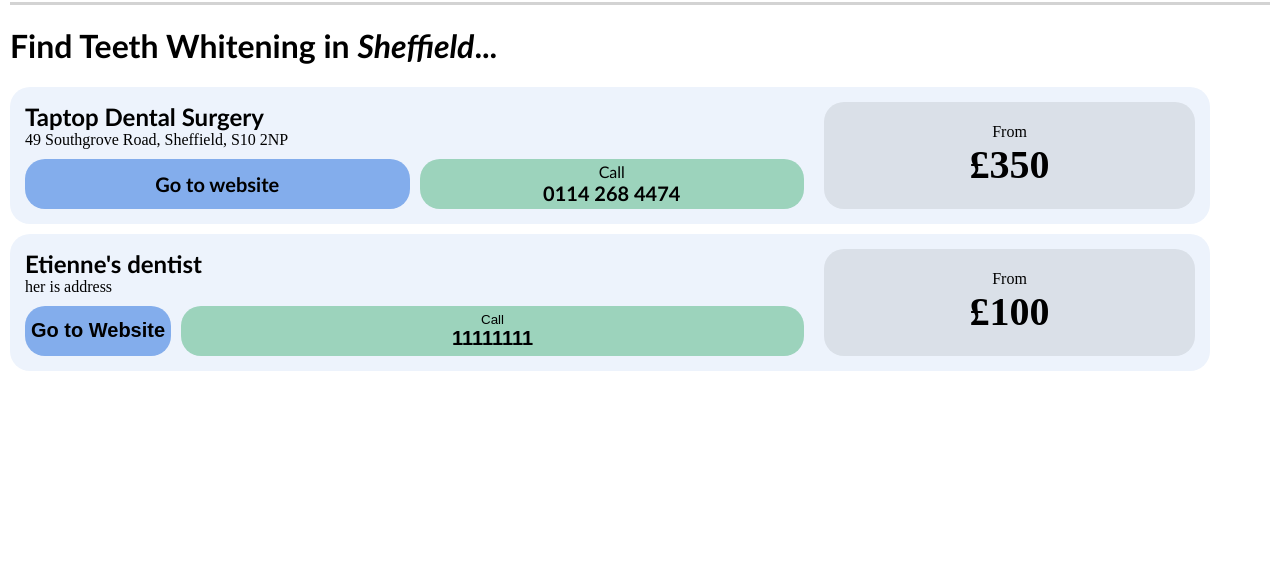
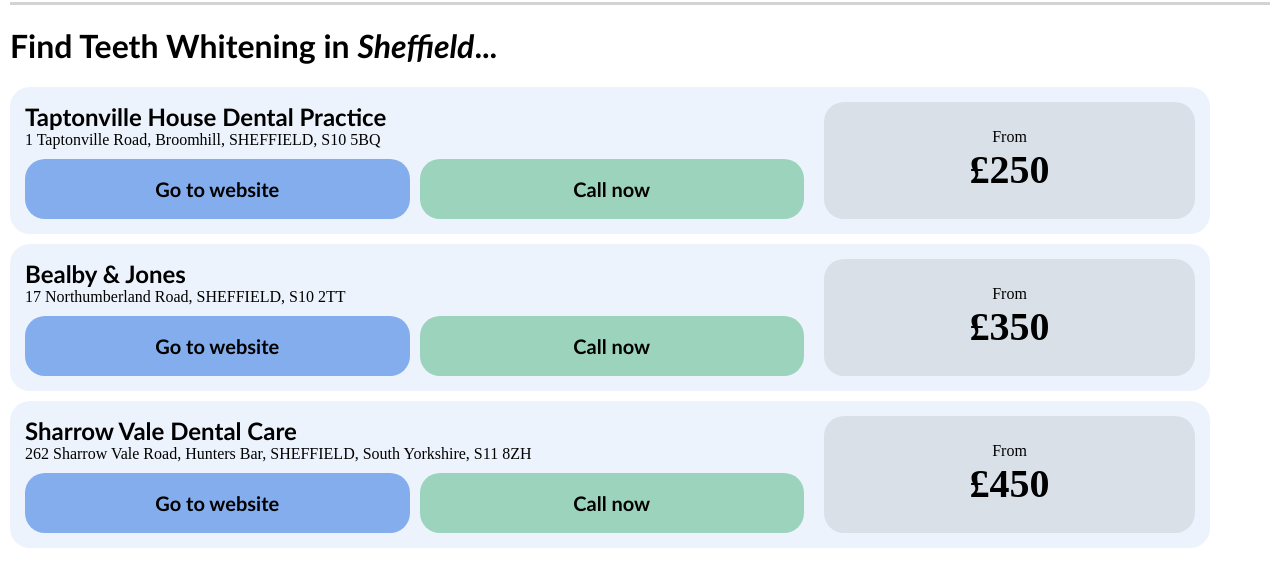
Before and after one commit to EtienneS-G/findasmile, a plain HTML site: page index.html in a window 1280 px wide. Shown: the part 112-698 px from the top of the page. Drawn offline with Linux system fonts and the light colour scheme.

Commit message:
Added looping through array of dentists

```diff
--- a/index.html
+++ b/index.html
@@ -16,7 +16,7 @@
         <h1>Find Teeth Whitening in <em>Sheffield</em>...</h1>
     </div>
     <div class="content">
-        <div class="dentistListing">
+        <!-- <div class="dentistListing">
             <div class="info">
                 <div>
                     <h2>Taptop Dental Surgery</h2>
@@ -25,7 +25,6 @@
                 <div class="buttons">
                     <a href="https://taptonville.dentalpartners.co.uk/" class="cta website"><h4>Go to website</h4></a>
                     <a href="tel:+447528442406" class="cta telephone">
-                        <p>Call</p>
                         <h4>0114 268 4474</h4>
                     </a>
                 </div>
@@ -34,7 +33,7 @@
                 <p1>From</p1>
                 <h3>£350</h3>
             </div>
-        </div>
+        </div> !-->
     </div>
 
 </body>
--- a/script.js
+++ b/script.js
@@ -13,7 +13,7 @@ const dentists = [
         name: "Bealby & Jones",
         phoneNumber: "0114 272 9927",
         address: "17 Northumberland Road, SHEFFIELD, S10 2TT",
-        websiteURL: "http://www.bealbyandjones.co.uk/",
+        websiteURL: "https://www.bealbyandjones.co.uk/",
         whitenPrice: 350,
 
     },
@@ -21,7 +21,7 @@ const dentists = [
         name: "Sharrow Vale Dental Care",
         phoneNumber: "0114 268 6076",
         address: "262 Sharrow Vale Road, Hunters Bar, SHEFFIELD, South Yorkshire, S11 8ZH",
-        websiteURL: "http://www.sharrowvaledentalcare.co.uk/",
+        websiteURL: "https://www.sharrowvaledentalcare.co.uk/",
         whitenPrice: 450,
 
     }
@@ -33,8 +33,7 @@ dentists.sort((a,b) => {
     return a.whitenPrice - b.whitenPrice
 })
 
-// Looping through the array to create a listing for each object in the array //
-
+// Creating function which will generate and insert the HTML for the listing //
 
 const createListing = function(name, phoneNumber,address, websiteURL, whitenPrice) {
     // Selecting the parent node
@@ -52,13 +51,10 @@ const createListing = function(name, phoneNumber,address, websiteURL, whitenPric
         <p>${address}</p>
     </div>
     <div class="buttons">
-            <a href="${websiteURL}"><button class="cta website">
-                <h4>Go to Website</h4>
-            </button></a>
-            <button class="cta telephone">
-                <p>Call</p>
-                <h4>${phoneNumber}</h4>
-            </button>
+        <a href="${websiteURL}" target="_blank" class="cta website"><h4>Go to website</h4></a>
+        <a href="tel:${phoneNumber}" class="cta telephone">
+            <h4>Call now</h4>
+        </a>
     </div>
 </div>
 <div class="price">
@@ -74,4 +70,7 @@ const createListing = function(name, phoneNumber,address, websiteURL, whitenPric
     contentSection.appendChild(listing)
 }
 
-createListing("Etienne's dentist","11111111", "her is address","https//www.youtube.com",100)
+// Looping through the array of dentist objects to add each one to a listing block of HTML
+dentists.forEach(element => {
+    createListing(element.name,element.phoneNumber,element.address,element.websiteURL,element.whitenPrice)
+});
--- a/style.css
+++ b/style.css
@@ -119,6 +119,7 @@ a {
     color: black;
     justify-content: center;
     align-items: center;
+    padding: 5px;
 }
 
 @media only screen and (max-width: 550px){
```
Lines whose indentation alone changed are shown as unchanged.
